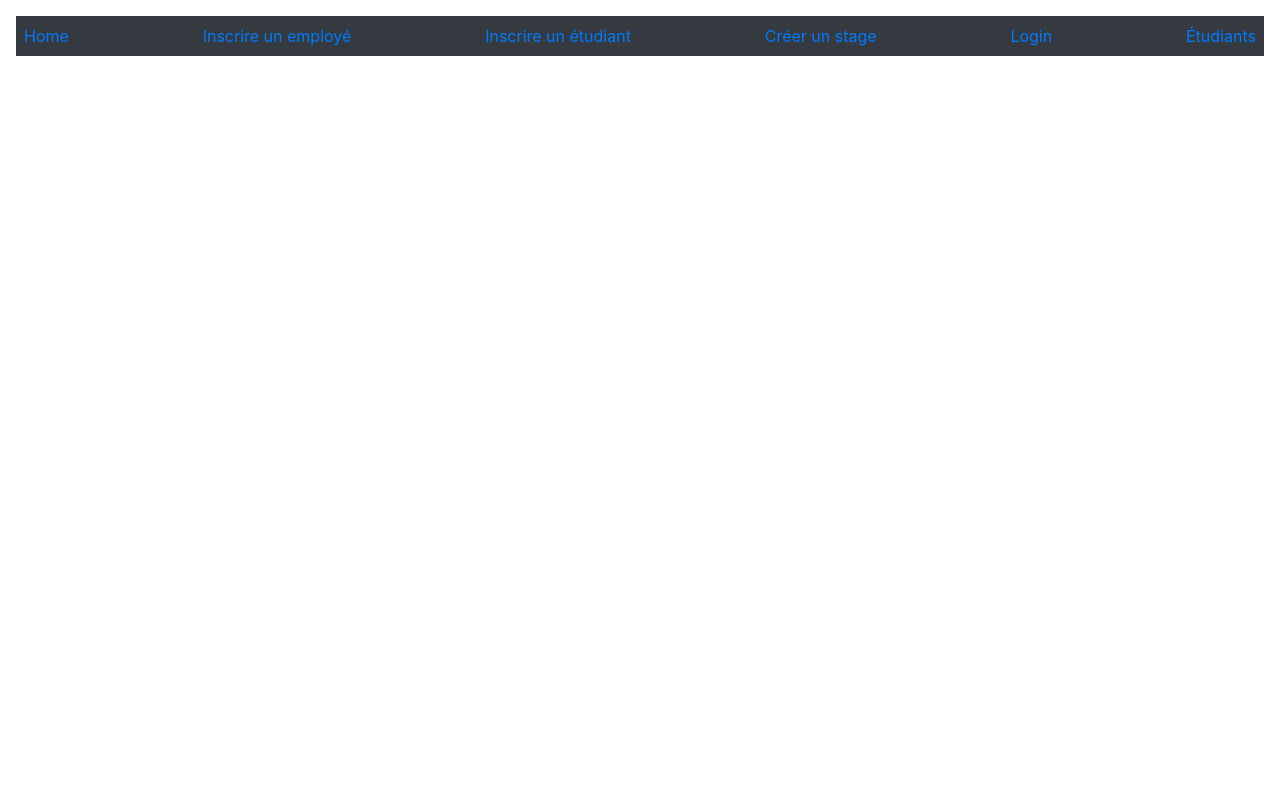
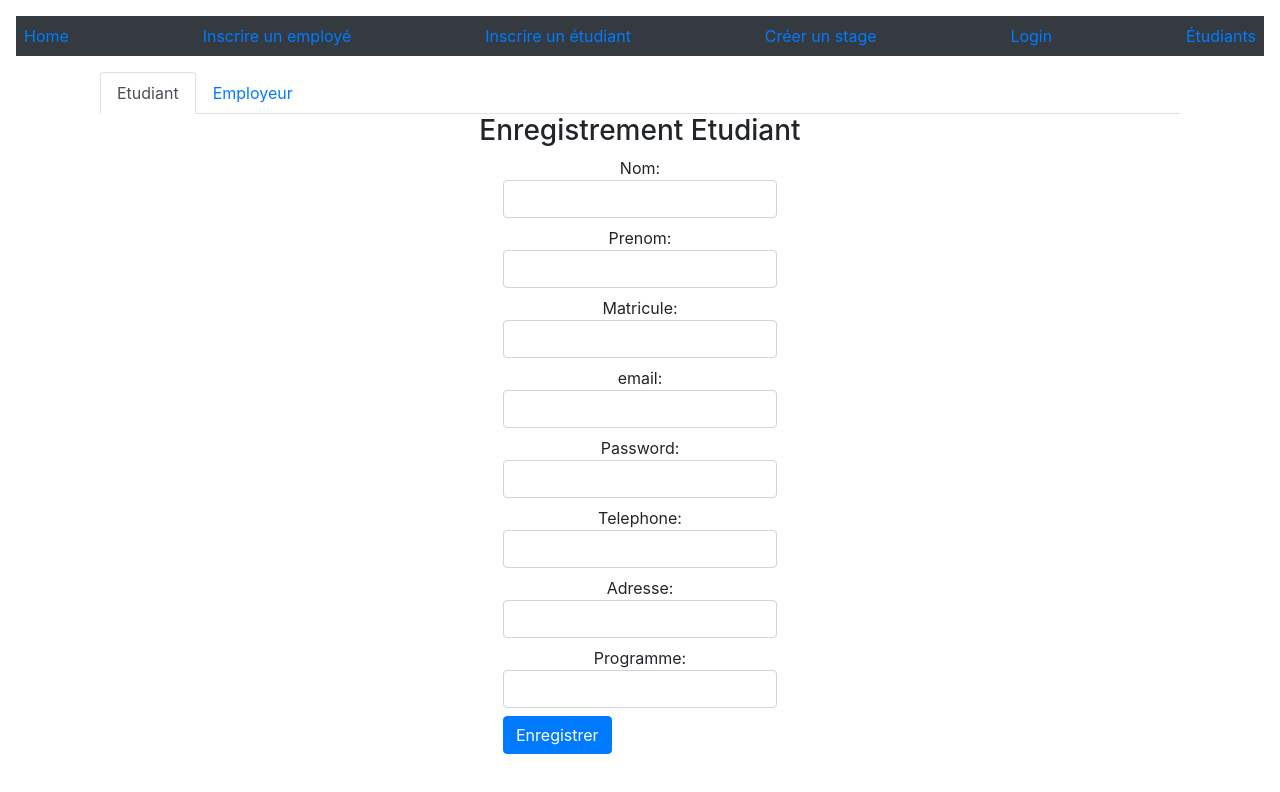
Before and after one commit to cidit/Projet-Integre-EQ1, a React (Create React App) app in the folder frontend/: page /register in a window 1280 px wide. Shown: the top 792 px of the page. Built offline with nearby package versions, Linux system fonts and the light colour scheme.

Commit message:
eq1-63 tabs register etudiant/employeur Bloquant setState

```diff
--- a/frontend/package.json
+++ b/frontend/package.json
@@ -12,6 +12,7 @@
     "formik": "^2.1.5",
     "npm": "^6.14.8",
     "react": "^16.13.1",
+    "react-bootstrap": "^1.3.0",
     "react-dom": "^16.13.1",
     "react-router-dom": "^5.2.0",
     "react-scripts": "3.4.3"
--- a/frontend/src/App.js
+++ b/frontend/src/App.js
@@ -13,6 +13,7 @@ import Home from "./components/Home";
 
 import ListEtudiantsComponent from "./components/ListEtudiantComponent";
 import HomeEtudiant from "./components/HomeEtudiant";
+import Register from './components/RegisterComponent';
 
 function App() {
   return (
@@ -40,6 +41,7 @@ function App() {
                   <Route path='/login' component={Login} />
                   <Route path="/etudiants" component={ListEtudiantsComponent}></Route>
                   <Route path='/etudiant' component={HomeEtudiant} />
+                  <Route path='/register' component={Register} />
                 </Switch>
               </div>
             </div>
--- /dev/null
+++ b/frontend/src/components/RegisterComponent.js
@@ -0,0 +1,161 @@
+import React, { Component } from 'react';
+import './../App.css';
+import './../css/Register.css';
+import { Tab, Tabs } from 'react-bootstrap';
+import Etudiant from "../model/Etudiant";
+import {simpleFetch} from "../crud/DataCRUD";
+import Employeur from "../model/Employeur";
+
+export default class Register extends Component {
+
+    /**
+     * NON FONCTIONNEL
+     * PROBLÈME DE SET STATE AVEC PLUSIEURS OBJETS
+     */
+
+    constructor(props) {
+        super(props);
+        this.state = {
+            key: 'etudiant',
+            etudiant: new Etudiant(),
+            employeur: new Employeur(),
+        };
+
+        this.handleSubmitEtudiant = this.handleSubmitEtudiant.bind(this)
+        this.handleChangeEtudiant = this.handleChangeEtudiant.bind(this)
+
+        this.handleSubmitEmployeur = this.handleSubmitEmployeur.bind(this)
+        this.handleChangeEmployeur = this.handleChangeEmployeur.bind(this)
+    }
+
+    handleChangeEtudiant(event) {
+        console.log(event.target.value)
+        this.setState({[event.target.name]: event.target.value})
+    }
+
+    handleSubmitEtudiant(event) {
+        event.preventDefault()
+        simpleFetch("/etudiants/create", "POST", this.state.etudiant).then(r => console.log(r))
+        alert("SAVED ETUDIANT")
+    }
+
+    handleChangeEmployeur(event) {
+        this.setState({[event.target.name]: event.target.value})
+    }
+
+    handleSubmitEmployeur(event) {
+        event.preventDefault()
+        simpleFetch("/employeurs/create", "POST", this.state.employeur).then(r => console.log(r))
+        alert("SAVED EMPLOYEUR")
+    }
+
+    render(){
+
+        return (
+			<Tabs
+				id="controlled-tab-example"
+				activeKey={this.state.key}
+				onSelect={key => this.setState({ key })}
+			>
+				<Tab eventKey="etudiant" title="Etudiant">
+                    <h3>Enregistrement Etudiant</h3>
+					<div className="row justify-content-center">
+                        <form onSubmit={this.handleSubmitEtudiant} className="d-flex flex-column">
+                            <label>Nom: <input required
+                                            className="form-control"
+                                            type="text"
+                                            name="nom"
+                                            value={this.state.etudiant.nom}
+                                            onChange={this.handleChangeEtudiant}/></label>
+                            <label>Prenom: <input required
+                                                className="form-control"
+                                                type="text"
+                                                name="prenom"
+                                                value={this.state.etudiant.prenom}
+                                                onChange={this.handleChangeEtudiant}/></label>
+                            <label>Matricule: <input required
+                                                    className="form-control"
+                                                    type="text"
+                                                    name="matricule"
+                                                    value={this.state.etudiant.matricule}
+                                                    onChange={this.handleChangeEtudiant}/></label>
+                            <label>email: <input required
+                                                className="form-control"
+                                                type="email"
+                                                name="email"
+                                                value={this.state.etudiant.email}
+                                                onChange={this.handleChangeEtudiant}/></label>
+                            <label>Password: <input required
+                                                    className="form-control"
+                                                    type="password"
+                                                    name="password"
+                                                    value={this.state.etudiant.password}
+                                                    onChange={this.handleChangeEtudiant}/></label>
+                            <label>Telephone: <input required
+                                                    className="form-control"
+                                                    type="text" name="telephone"
+                                                    value={this.state.etudiant.telephone}
+                                                    onChange={this.handleChangeEtudiant}/></label>
+                            <label>Adresse: <input required
+                                                className="form-control"
+                                                type="text"
+                                                name="adresse"
+                                                value={this.state.etudiant.adresse}
+                                                onChange={this.handleChangeEtudiant}/></label>
+                            <label>Programme: <input required
+                                                    className="form-control"
+                                                    type="text"
+                                                    name="programme"
+                                                    value={this.state.etudiant.programme}
+                                                    onChange={this.handleChangeEtudiant}/></label>
+                            <input className="btn btn-primary" type="submit" value="Enregistrer"/>
+                        </form>
+                    </div>
+				</Tab>
+				<Tab eventKey="employeur" title="Employeur">
+                    <h3>Enregistrement Employeur</h3>
+					<div className="row justify-content-center">
+                        <form onSubmit={this.handleSubmitEmployeur}>
+                            <label>Nom de l'entreprise: <input required
+                                            className="form-control"
+                                            type="text"
+                                            name="nom"
+                                            value={this.state.employeur.nom}
+                                            onChange={this.handleChangeEmployeur}/>
+                            </label>
+                            <label>Email: <input required
+                                            className="form-control"
+                                            type="email"
+                                            name="email"
+                                            value={this.state.employeur.email}
+                                            onChange={this.handleChangeEmployeur}/>
+                            </label>
+                            <label>Telephone: <input required
+                                            className="form-control"
+                                            type="tel"
+                                            name="telephone"
+                                            value={this.state.employeur.telephone}
+                                            onChange={this.handleChangeEmployeur}/>
+                            </label>
+                            <label>Addresse: <input required
+                                            className="form-control"
+                                            type="text"
+                                            name="adresse"
+                                            value={this.state.employeur.adresse}
+                                            onChange={this.handleChangeEmployeur} />
+                            </label>
+                            <label>Mot de passe: <input required
+                                            className="form-control"
+                                            type="password"
+                                            name="password"
+                                            value={this.state.employeur.password}
+                                            onChange={this.handleChangeEmployeur}/>
+                            </label>
+                            <input className="btn btn-primary" type="submit" value="Enregistrer"/>
+                        </form>
+                    </div>
+				</Tab>
+			</Tabs>
+		);
+    }
+}
```
Also changed, not shown: 1 other file (tests, documents, lock files or other folders).
